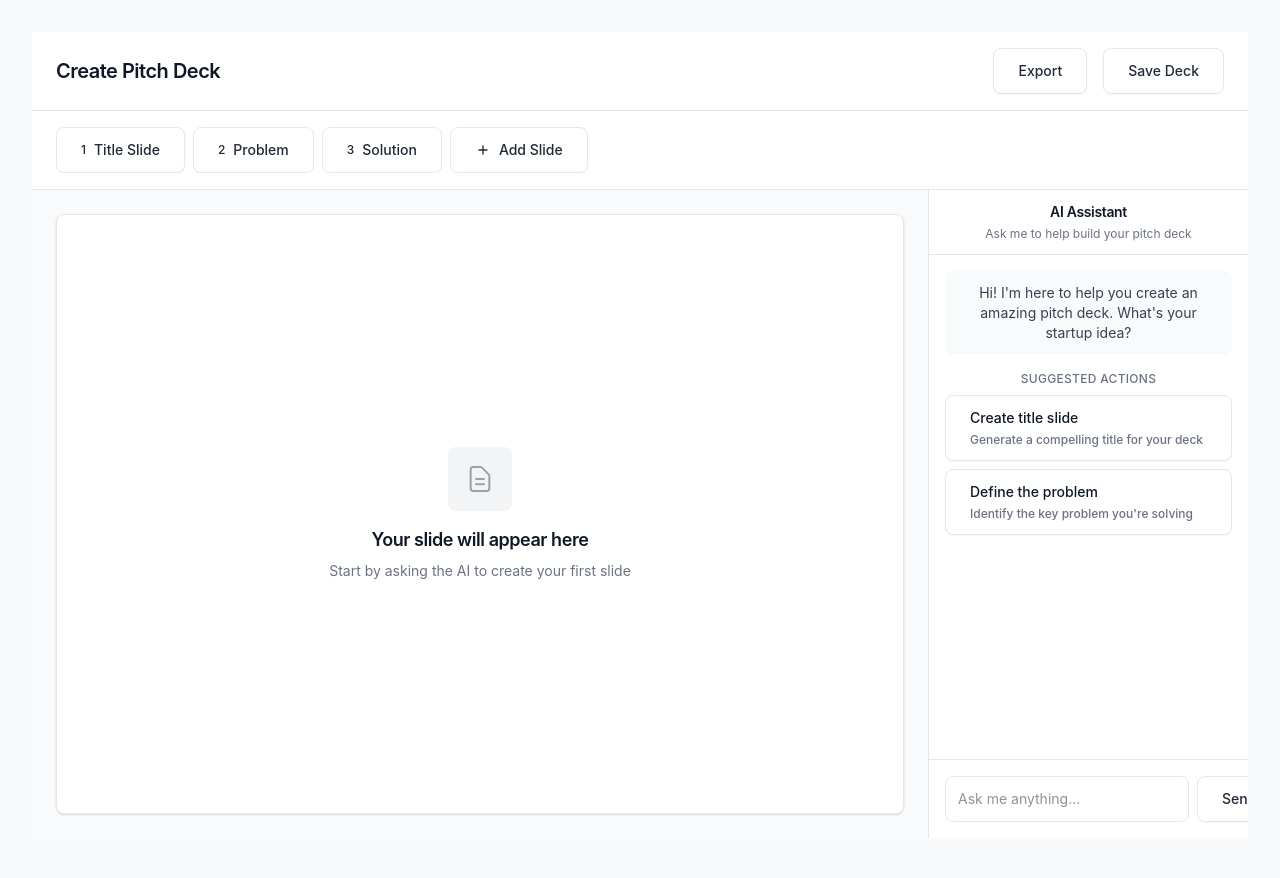
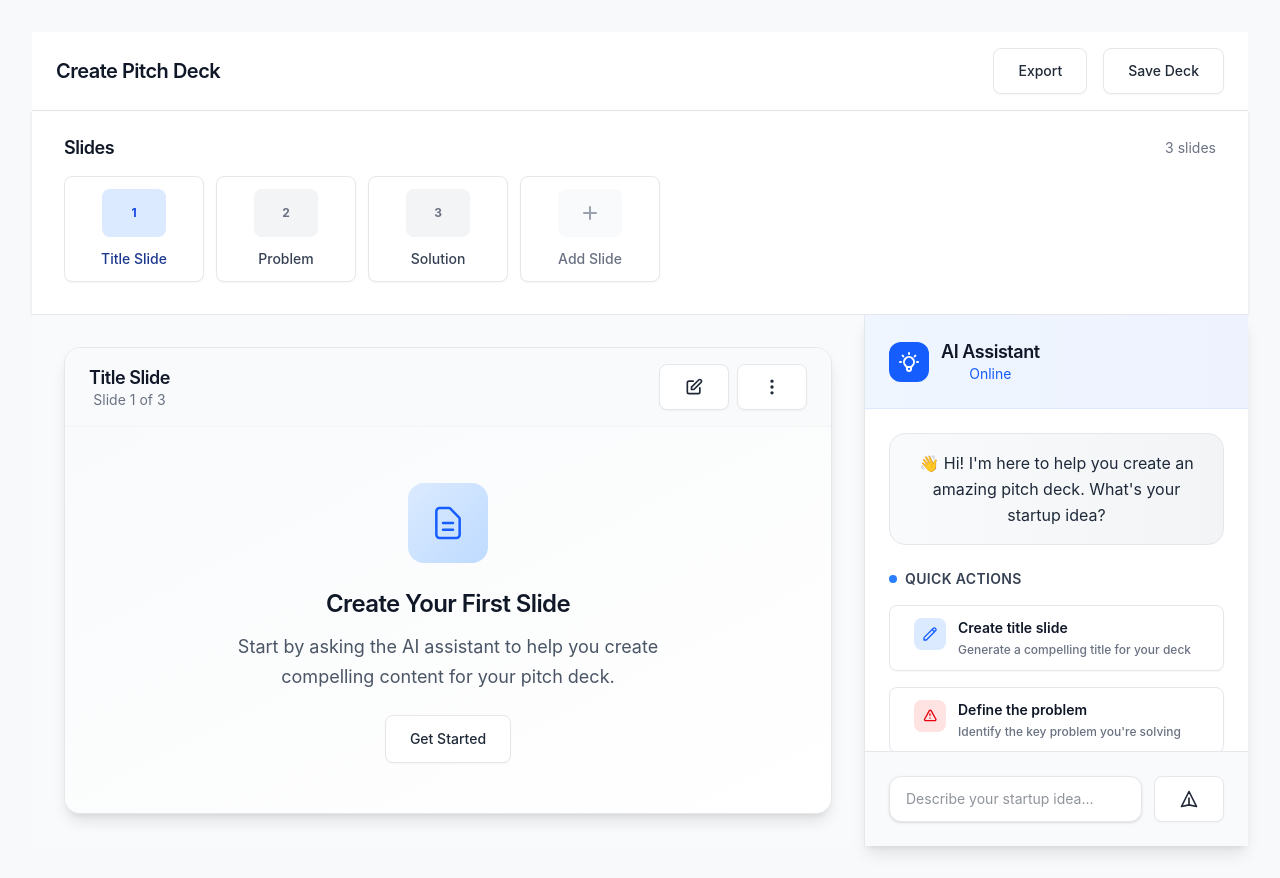
Before and after one commit to RahimMirani/PitchForge, a React (Vite) app in the folder frontend/: page /deck/create in a window 1280 px wide. Built offline with nearby package versions, Linux system fonts and the light colour scheme.

Commit message:
Updates to deck

```diff
--- a/frontend/src/App.tsx
+++ b/frontend/src/App.tsx
@@ -8,19 +8,23 @@ import './App.css'
 function DeckCreation() {
   return (
     <Layout title="Create Pitch Deck">
-      <div className="h-[calc(100vh-73px)] flex flex-col">
+      <div className="h-[calc(100vh-65px)] flex flex-col bg-gray-50">
         {/* Slide Navigation - Top */}
-        <SlideNavigation />
+        <div className="bg-white border-b border-gray-200 shadow-sm">
+          <SlideNavigation />
+        </div>
 
         {/* Main Content Area - Bottom */}
-        <div className="flex flex-1 overflow-hidden">
-          {/* Deck Canvas - Left */}
-          <div className="flex-1 p-6 flex">
+        <div className="flex flex-1 min-h-0">
+          {/* Deck Canvas - Left (takes most space) */}
+          <div className="flex-1 p-8 bg-gray-50">
             <DeckCanvas />
           </div>
 
-          {/* Chat Sidebar - Right */}
-          <ChatSidebar />
+          {/* Chat Sidebar - Right (fixed width) */}
+          <div className="w-96 bg-white border-l border-gray-200 shadow-lg">
+            <ChatSidebar />
+          </div>
         </div>
       </div>
     </Layout>
--- a/frontend/src/components/chat/ChatSidebar.tsx
+++ b/frontend/src/components/chat/ChatSidebar.tsx
@@ -1,44 +1,78 @@
 export function ChatSidebar() {
   return (
-    <div className="w-80 bg-white border-l border-gray-200 flex flex-col h-full">
+    <div className="h-full flex flex-col">
       {/* Chat Header */}
-      <div className="px-4 py-3 border-b border-gray-200">
-        <h3 className="text-sm font-medium text-gray-900">AI Assistant</h3>
-        <p className="text-xs text-gray-500 mt-1">Ask me to help build your pitch deck</p>
+      <div className="px-6 py-6 bg-gradient-to-r from-blue-50 to-indigo-50 border-b border-blue-100">
+        <div className="flex items-center space-x-3">
+          <div className="w-10 h-10 bg-blue-600 rounded-xl flex items-center justify-center">
+            <svg className="w-6 h-6 text-white" fill="none" stroke="currentColor" viewBox="0 0 24 24">
+              <path strokeLinecap="round" strokeLinejoin="round" strokeWidth={2} d="M9.663 17h4.673M12 3v1m6.364 1.636l-.707.707M21 12h-1M4 12H3m3.343-5.657l-.707-.707m2.828 9.9a5 5 0 117.072 0l-.548.547A3.374 3.374 0 0014 18.469V19a2 2 0 11-4 0v-.531c0-.895-.356-1.754-.988-2.386l-.548-.547z" />
+            </svg>
+          </div>
+          <div>
+            <h3 className="text-lg font-semibold text-gray-900">AI Assistant</h3>
+            <p className="text-sm text-blue-600">Online</p>
+          </div>
+        </div>
       </div>
 
       {/* Chat Messages */}
-      <div className="flex-1 p-4 space-y-4 overflow-y-auto">
-        <div className="bg-gray-50 rounded-lg p-3">
-          <p className="text-sm text-gray-700">
-            Hi! I'm here to help you create an amazing pitch deck. What's your startup idea?
+      <div className="flex-1 p-6 space-y-6 overflow-y-auto">
+        <div className="bg-gradient-to-r from-gray-50 to-gray-100 rounded-2xl p-4 border border-gray-200">
+          <p className="text-gray-800 leading-relaxed">
+            👋 Hi! I'm here to help you create an amazing pitch deck. What's your startup idea?
           </p>
         </div>
 
         {/* Suggested Actions */}
-        <div className="space-y-2">
-          <p className="text-xs font-medium text-gray-500 uppercase tracking-wide">Suggested actions</p>
-          <button className="w-full text-left p-3 rounded-lg border border-gray-200 hover:border-gray-300 hover:bg-gray-50 transition-colors">
-            <div className="text-sm font-medium text-gray-900">Create title slide</div>
-            <div className="text-xs text-gray-500 mt-1">Generate a compelling title for your deck</div>
+        <div className="space-y-4">
+          <div className="flex items-center space-x-2">
+            <div className="w-2 h-2 bg-blue-500 rounded-full"></div>
+            <p className="text-sm font-semibold text-gray-700 uppercase tracking-wide">Quick Actions</p>
+          </div>
+
+          <button className="w-full text-left p-4 rounded-xl border border-gray-200 hover:border-blue-200 hover:bg-blue-50 transition-all duration-200 group">
+            <div className="flex items-start space-x-3">
+              <div className="w-8 h-8 bg-blue-100 rounded-lg flex items-center justify-center group-hover:bg-blue-200 transition-colors">
+                <svg className="w-4 h-4 text-blue-600" fill="none" stroke="currentColor" viewBox="0 0 24 24">
+                  <path strokeLinecap="round" strokeLinejoin="round" strokeWidth={2} d="M15.232 5.232l3.536 3.536m-2.036-5.036a2.5 2.5 0 113.536 3.536L6.5 21.036H3v-3.572L16.732 3.732z" />
+                </svg>
+              </div>
+              <div>
+                <div className="text-sm font-semibold text-gray-900 group-hover:text-blue-900">Create title slide</div>
+                <div className="text-xs text-gray-500 mt-1">Generate a compelling title for your deck</div>
+              </div>
+            </div>
           </button>
-          <button className="w-full text-left p-3 rounded-lg border border-gray-200 hover:border-gray-300 hover:bg-gray-50 transition-colors">
-            <div className="text-sm font-medium text-gray-900">Define the problem</div>
-            <div className="text-xs text-gray-500 mt-1">Identify the key problem you're solving</div>
+
+          <button className="w-full text-left p-4 rounded-xl border border-gray-200 hover:border-blue-200 hover:bg-blue-50 transition-all duration-200 group">
+            <div className="flex items-start space-x-3">
+              <div className="w-8 h-8 bg-red-100 rounded-lg flex items-center justify-center group-hover:bg-red-200 transition-colors">
+                <svg className="w-4 h-4 text-red-600" fill="none" stroke="currentColor" viewBox="0 0 24 24">
+                  <path strokeLinecap="round" strokeLinejoin="round" strokeWidth={2} d="M12 9v2m0 4h.01m-6.938 4h13.856c1.54 0 2.502-1.667 1.732-2.5L13.732 4c-.77-.833-1.964-.833-2.732 0L4.082 16.5c-.77.833.192 2.5 1.732 2.5z" />
+                </svg>
+              </div>
+              <div>
+                <div className="text-sm font-semibold text-gray-900 group-hover:text-blue-900">Define the problem</div>
+                <div className="text-xs text-gray-500 mt-1">Identify the key problem you're solving</div>
+              </div>
+            </div>
           </button>
         </div>
       </div>
 
       {/* Chat Input */}
-      <div className="p-4 border-t border-gray-200">
-        <div className="flex space-x-2">
+      <div className="p-6 bg-gray-50 border-t border-gray-200">
+        <div className="flex space-x-3">
           <input
             type="text"
-            placeholder="Ask me anything..."
-            className="flex-1 px-3 py-2 border border-gray-200 rounded-lg text-sm focus:outline-none focus:ring-2 focus:ring-blue-500 focus:border-transparent"
+            placeholder="Describe your startup idea..."
+            className="flex-1 px-4 py-3 bg-white border border-gray-200 rounded-xl text-sm focus:outline-none focus:ring-2 focus:ring-blue-500 focus:border-transparent shadow-sm"
           />
-          <button className="px-4 py-2 bg-blue-600 text-white rounded-lg text-sm font-medium hover:bg-blue-700 transition-colors">
-            Send
+          <button className="px-6 py-3 bg-blue-600 text-white rounded-xl font-semibold hover:bg-blue-700 transition-colors shadow-lg">
+            <svg className="w-5 h-5" fill="none" stroke="currentColor" viewBox="0 0 24 24">
+              <path strokeLinecap="round" strokeLinejoin="round" strokeWidth={2} d="M12 19l9 2-9-18-9 18 9-2zm0 0v-8" />
+            </svg>
           </button>
         </div>
       </div>
--- a/frontend/src/components/deck/DeckCanvas.tsx
+++ b/frontend/src/components/deck/DeckCanvas.tsx
@@ -1,15 +1,41 @@
 export function DeckCanvas() {
   return (
-    <div className="flex-1 bg-white rounded-lg border border-gray-200 shadow-sm">
-      <div className="h-full flex items-center justify-center p-12">
-        <div className="text-center">
-          <div className="w-16 h-16 bg-gray-100 rounded-lg mx-auto mb-4 flex items-center justify-center">
-            <svg className="w-8 h-8 text-gray-400" fill="none" stroke="currentColor" viewBox="0 0 24 24">
+    <div className="w-full h-full bg-white rounded-2xl border border-gray-200 shadow-lg overflow-hidden">
+      {/* Canvas Header */}
+      <div className="flex items-center justify-between px-6 py-4 bg-gray-50 border-b border-gray-100">
+        <div>
+          <h3 className="text-lg font-semibold text-gray-900">Title Slide</h3>
+          <p className="text-sm text-gray-500">Slide 1 of 3</p>
+        </div>
+        <div className="flex items-center space-x-2">
+          <button className="p-2 text-gray-400 hover:text-gray-600 hover:bg-white rounded-lg transition-colors">
+            <svg className="w-5 h-5" fill="none" stroke="currentColor" viewBox="0 0 24 24">
+              <path strokeLinecap="round" strokeLinejoin="round" strokeWidth={2} d="M11 5H6a2 2 0 00-2 2v11a2 2 0 002 2h11a2 2 0 002-2v-5m-1.414-9.414a2 2 0 112.828 2.828L11.828 15H9v-2.828l8.586-8.586z" />
+            </svg>
+          </button>
+          <button className="p-2 text-gray-400 hover:text-gray-600 hover:bg-white rounded-lg transition-colors">
+            <svg className="w-5 h-5" fill="none" stroke="currentColor" viewBox="0 0 24 24">
+              <path strokeLinecap="round" strokeLinejoin="round" strokeWidth={2} d="M12 5v.01M12 12v.01M12 19v.01M12 6a1 1 0 110-2 1 1 0 010 2zm0 7a1 1 0 110-2 1 1 0 010 2zm0 7a1 1 0 110-2 1 1 0 010 2z" />
+            </svg>
+          </button>
+        </div>
+      </div>
+
+      {/* Canvas Content */}
+      <div className="h-[calc(100%-73px)] flex items-center justify-center p-12 bg-gradient-to-br from-gray-50 to-white">
+        <div className="text-center max-w-md">
+          <div className="w-20 h-20 bg-gradient-to-br from-blue-100 to-blue-200 rounded-2xl mx-auto mb-6 flex items-center justify-center">
+            <svg className="w-10 h-10 text-blue-600" fill="none" stroke="currentColor" viewBox="0 0 24 24">
               <path strokeLinecap="round" strokeLinejoin="round" strokeWidth={1.5} d="M9 12h6m-6 4h6m2 5H7a2 2 0 01-2-2V5a2 2 0 012-2h5.586a1 1 0 01.707.293l5.414 5.414a1 1 0 01.293.707V19a2 2 0 01-2 2z" />
             </svg>
           </div>
-          <h3 className="text-lg font-medium text-gray-900 mb-2">Your slide will appear here</h3>
-          <p className="text-gray-500 text-sm">Start by asking the AI to create your first slide</p>
+          <h3 className="text-2xl font-semibold text-gray-900 mb-3">Create Your First Slide</h3>
+          <p className="text-gray-600 text-lg leading-relaxed mb-6">
+            Start by asking the AI assistant to help you create compelling content for your pitch deck.
+          </p>
+          <button className="bg-blue-600 text-white px-6 py-3 rounded-xl font-semibold hover:bg-blue-700 transition-colors shadow-lg">
+            Get Started
+          </button>
         </div>
       </div>
     </div>
--- a/frontend/src/components/deck/SlideNavigation.tsx
+++ b/frontend/src/components/deck/SlideNavigation.tsx
@@ -11,30 +11,50 @@ export function SlideNavigation({ slides = [] }: SlideNavigationProps) {
   ];
 
   return (
-    <div className="bg-white border-b border-gray-200 px-6 py-4">
-      <div className="flex items-center space-x-1 overflow-x-auto">
-        <div className="flex space-x-2 min-w-max">
+    <div className="px-8 py-6">
+      <div className="flex items-center justify-between mb-4">
+        <h2 className="text-lg font-semibold text-gray-900">Slides</h2>
+        <span className="text-sm text-gray-500">{mockSlides.length} slides</span>
+      </div>
+
+      <div className="flex items-center space-x-3 overflow-x-auto pb-2">
+        <div className="flex space-x-3 min-w-max">
           {mockSlides.map((slide, index) => (
             <button
               key={slide.id}
               className={`
-                flex items-center space-x-2 px-3 py-2 rounded-lg text-sm transition-colors
+                group relative flex flex-col items-center p-4 rounded-xl transition-all duration-200 min-w-[140px]
                 ${slide.isActive
-                  ? 'bg-blue-50 text-blue-700 border border-blue-200'
-                  : 'text-gray-600 hover:text-gray-900 hover:bg-gray-50'
+                  ? 'bg-blue-50 border-2 border-blue-200 shadow-sm'
+                  : 'bg-white border-2 border-gray-100 hover:border-gray-200 hover:shadow-md'
                 }
               `}
             >
-              <span className="text-xs font-medium">{index + 1}</span>
-              <span>{slide.title}</span>
+              <div className={`
+                w-16 h-12 rounded-lg mb-3 flex items-center justify-center text-xs font-bold
+                ${slide.isActive
+                  ? 'bg-blue-100 text-blue-700'
+                  : 'bg-gray-100 text-gray-500 group-hover:bg-gray-200'
+                }
+              `}>
+                {index + 1}
+              </div>
+              <span className={`
+                text-sm font-medium text-center
+                ${slide.isActive ? 'text-blue-900' : 'text-gray-700'}
+              `}>
+                {slide.title}
+              </span>
             </button>
           ))}
 
-          <button className="flex items-center space-x-2 px-3 py-2 rounded-lg text-sm text-gray-400 hover:text-gray-600 hover:bg-gray-50 border-2 border-dashed border-gray-200 hover:border-gray-300 transition-colors">
-            <svg className="w-4 h-4" fill="none" stroke="currentColor" viewBox="0 0 24 24">
-              <path strokeLinecap="round" strokeLinejoin="round" strokeWidth={2} d="M12 6v6m0 0v6m0-6h6m-6 0H6" />
-            </svg>
-            <span>Add Slide</span>
+          <button className="group flex flex-col items-center p-4 rounded-xl border-2 border-dashed border-gray-200 hover:border-blue-300 hover:bg-blue-50 transition-all duration-200 min-w-[140px]">
+            <div className="w-16 h-12 rounded-lg mb-3 flex items-center justify-center bg-gray-50 group-hover:bg-blue-100 transition-colors">
+              <svg className="w-6 h-6 text-gray-400 group-hover:text-blue-500" fill="none" stroke="currentColor" viewBox="0 0 24 24">
+                <path strokeLinecap="round" strokeLinejoin="round" strokeWidth={2} d="M12 6v6m0 0v6m0-6h6m-6 0H6" />
+              </svg>
+            </div>
+            <span className="text-sm font-medium text-gray-500 group-hover:text-blue-600">Add Slide</span>
           </button>
         </div>
       </div>
```
